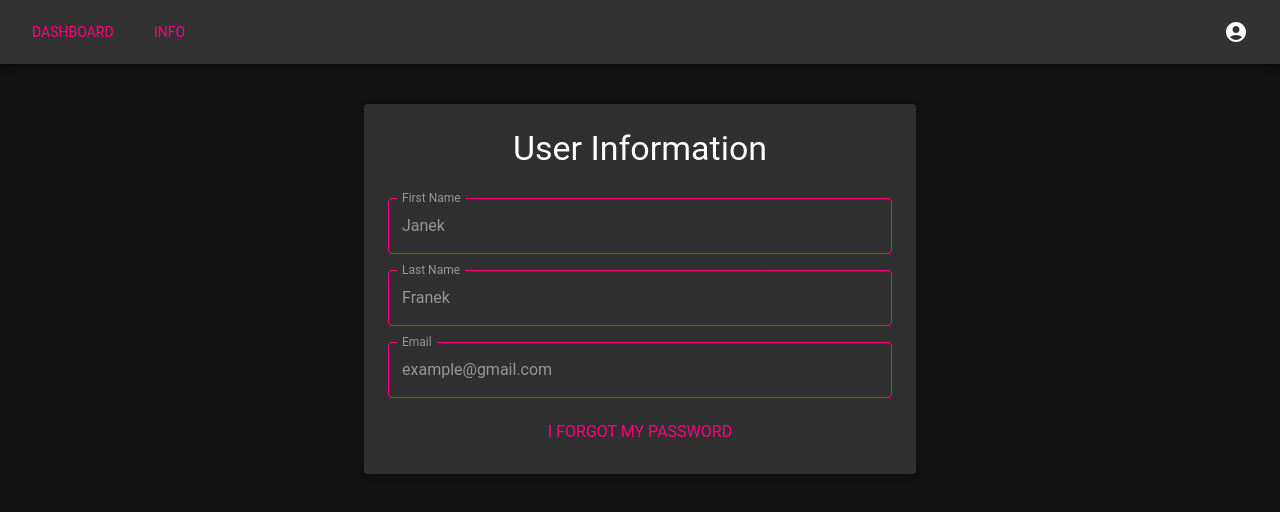
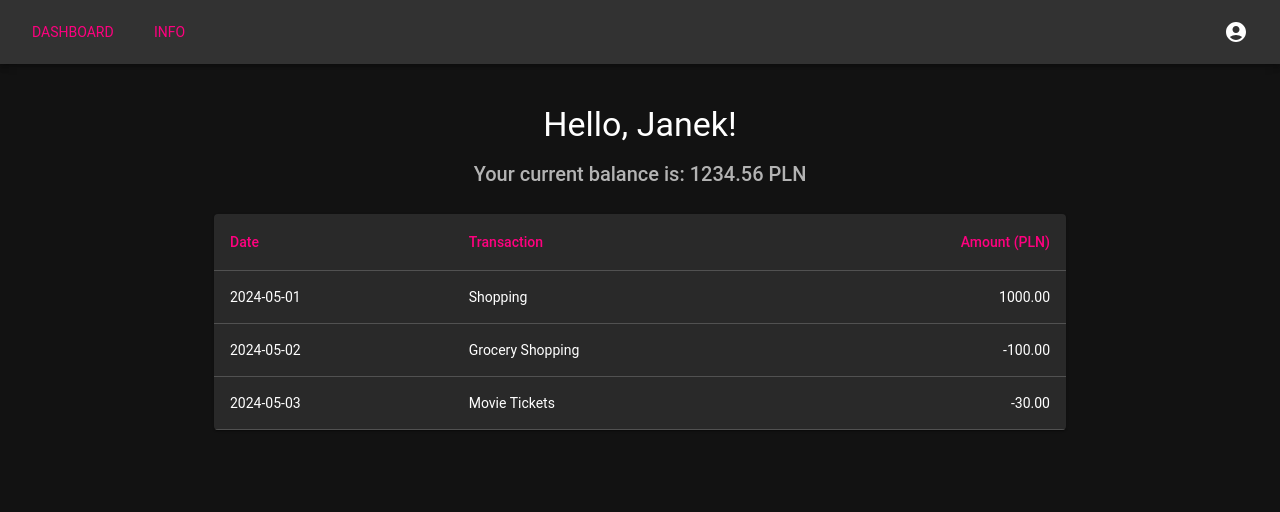
Before and after one commit to jpultorak/WdBK, a React (Vite) app in the folder P2/BankApp/frontend/: page /dashboard in a window 1280 px wide. Shown: the top 512 px of the page. Built offline with nearby package versions, Linux system fonts and the light colour scheme.

Commit message:
Added routing

```diff
--- a/P2/BankApp/frontend/package.json
+++ b/P2/BankApp/frontend/package.json
@@ -17,7 +17,8 @@
     "@mui/icons-material": "^5.15.16",
     "@mui/material": "^5.15.16",
     "react": "^18.2.0",
-    "react-dom": "^18.2.0"
+    "react-dom": "^18.2.0",
+    "react-router-dom": "^6.23.0"
   },
   "devDependencies": {
     "@types/react": "^18.2.66",
--- a/P2/BankApp/frontend/src/App.tsx
+++ b/P2/BankApp/frontend/src/App.tsx
@@ -1,7 +1,22 @@
+import Dashboard from './pages/Dashboard';
 import Info from './pages/Info';
+import {
+  BrowserRouter as Router,
+  Route,
+  Routes,
+  Navigate,
+} from 'react-router-dom';
 
 function App() {
-  return <Info />;
+  return (
+    <Router>
+      <Routes>
+        <Route path="/" element={<Navigate to="/dashboard" />} />
+        <Route path="/dashboard" element={<Dashboard />} />
+        <Route path="/info" element={<Info />} />
+      </Routes>
+    </Router>
+  );
 }
 
 export default App;
--- a/P2/BankApp/frontend/src/components/NavigationBar.tsx
+++ b/P2/BankApp/frontend/src/components/NavigationBar.tsx
@@ -1,8 +1,10 @@
 import AccountCircleIcon from '@mui/icons-material/AccountCircle';
 import LogoutIcon from '@mui/icons-material/Logout';
+import { Link as RouterLink } from 'react-router-dom';
 import {
   AppBar,
   IconButton,
+  Link,
   Menu,
   MenuItem,
   Stack,
@@ -28,13 +30,17 @@ export default function NavigationBar() {
     <AppBar position="sticky">
       <Toolbar>
         <Stack direction="row" spacing={2} alignItems="center">
+          <Link component={RouterLink} to="/dashboard">
             <GlowingButton>
               <Typography variant="body2">Dashboard</Typography>
             </GlowingButton>
+          </Link>
 
+          <Link component={RouterLink} to="/info">
             <GlowingButton>
               <Typography variant="body2">Info</Typography>
             </GlowingButton>
+          </Link>
         </Stack>
 
         <Stack direction={'row'} justifyContent="end" flexGrow={1}>
--- a/P2/BankApp/frontend/src/main.tsx
+++ b/P2/BankApp/frontend/src/main.tsx
@@ -1,9 +1,9 @@
 import React from 'react';
+import { CssBaseline } from '@mui/material';
+import { ThemeProvider } from '@emotion/react';
+import theme from './theme.tsx';
 import ReactDOM from 'react-dom/client';
 import App from './App.tsx';
-import { ThemeProvider } from '@emotion/react';
-import theme from './theme.tsx';
-import { CssBaseline } from '@mui/material';
 
 ReactDOM.createRoot(document.getElementById('root')!).render(
   <React.StrictMode>
```
Also changed, not shown: 1 other file (tests, documents, lock files or other folders). Lines whose indentation alone changed are shown as unchanged.
